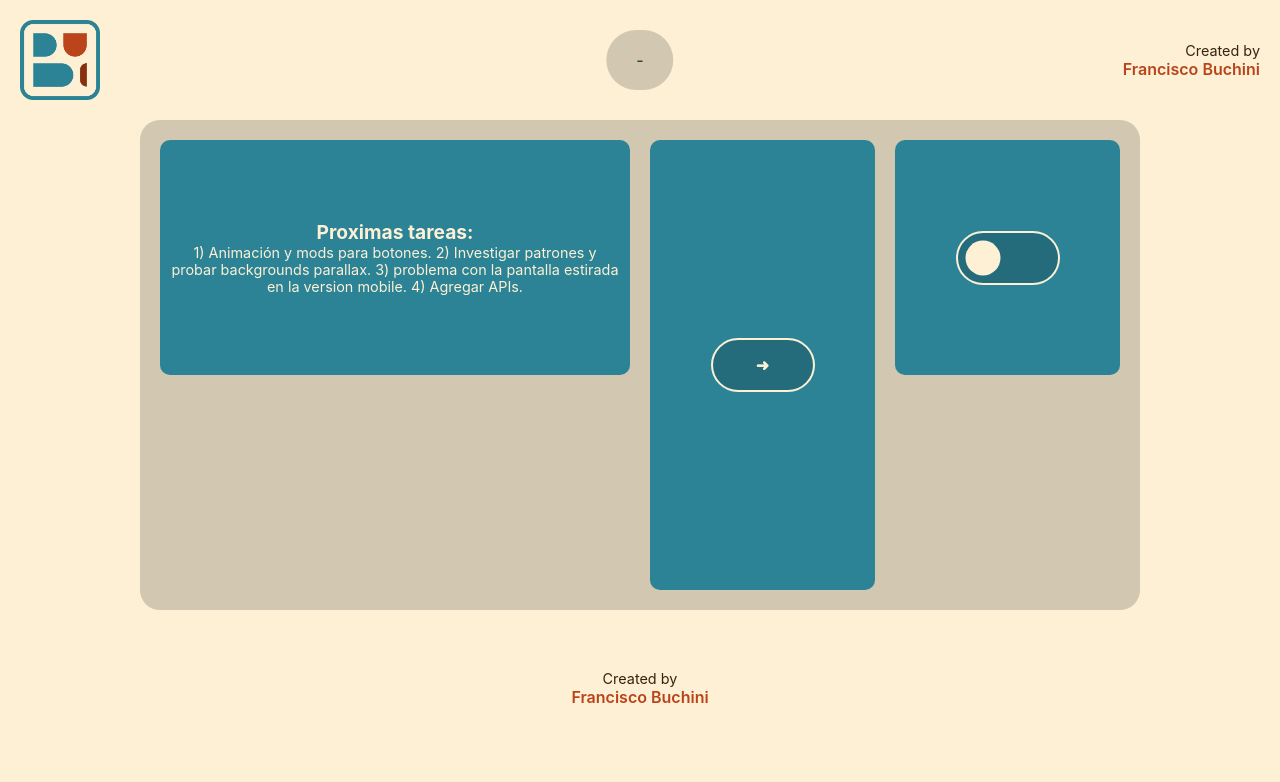
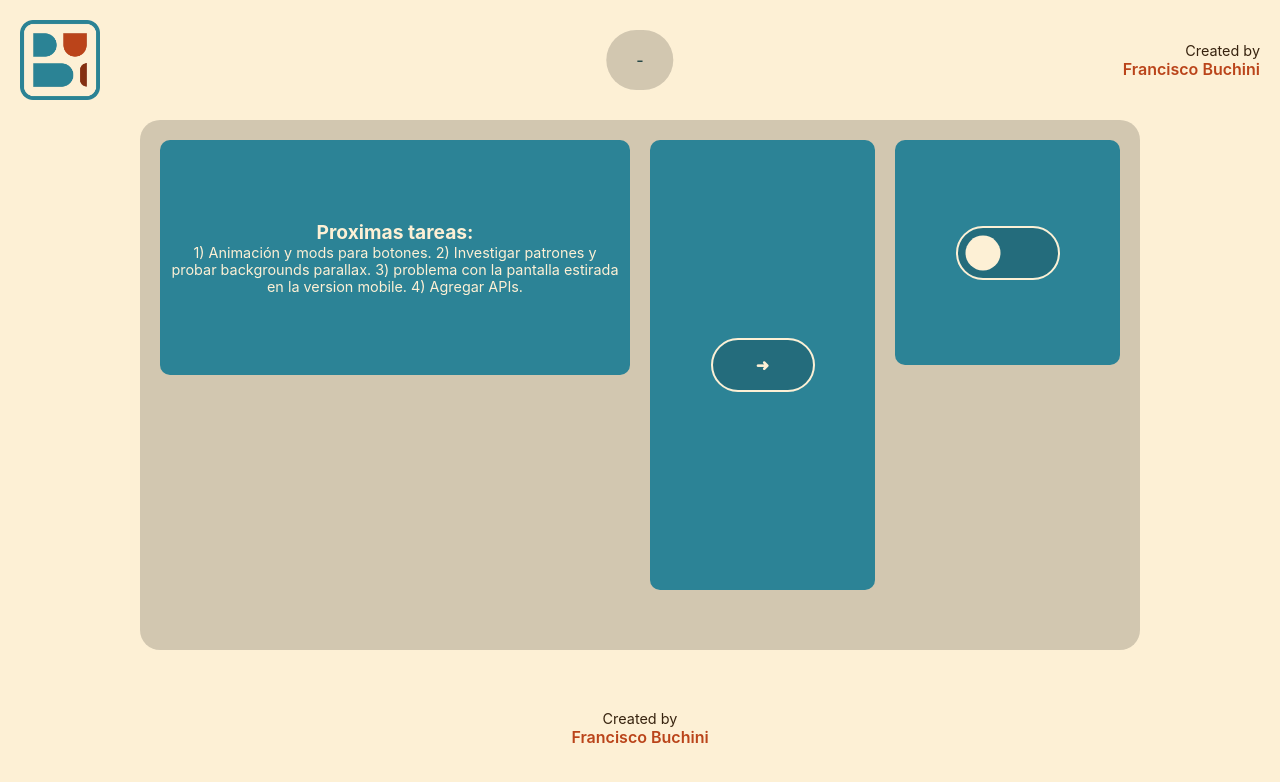
Before and after one commit to franciscobuchini/Portfolio, a React (Vite) app: page / in a window 1280 px wide. Shown: the top 782 px of the page. Built offline with nearby package versions, Linux system fonts and the light colour scheme.

Commit message:
mobilefirst testing

```diff
--- a/src/Styles.css
+++ b/src/Styles.css
@@ -61,7 +61,7 @@ footer {text-align: center; padding: 60px 0 20px;}
   height: max-content;
   flex-direction: row;
   grid-template-columns: repeat(4, 1fr);
-  grid-auto-rows: auto, 1fr;
+  grid-auto-rows: auto 1fr;
   grid-auto-flow: row dense;
   /*Design*/
   border-radius: 20px;
@@ -80,6 +80,7 @@ footer {text-align: center; padding: 60px 0 20px;}
   width: 100%;
   height: 100%;
   min-height: calc(var(--size) * 2);
+  max-height: fit-content;
 
   /*Design*/
   border-radius: 10px;
```
